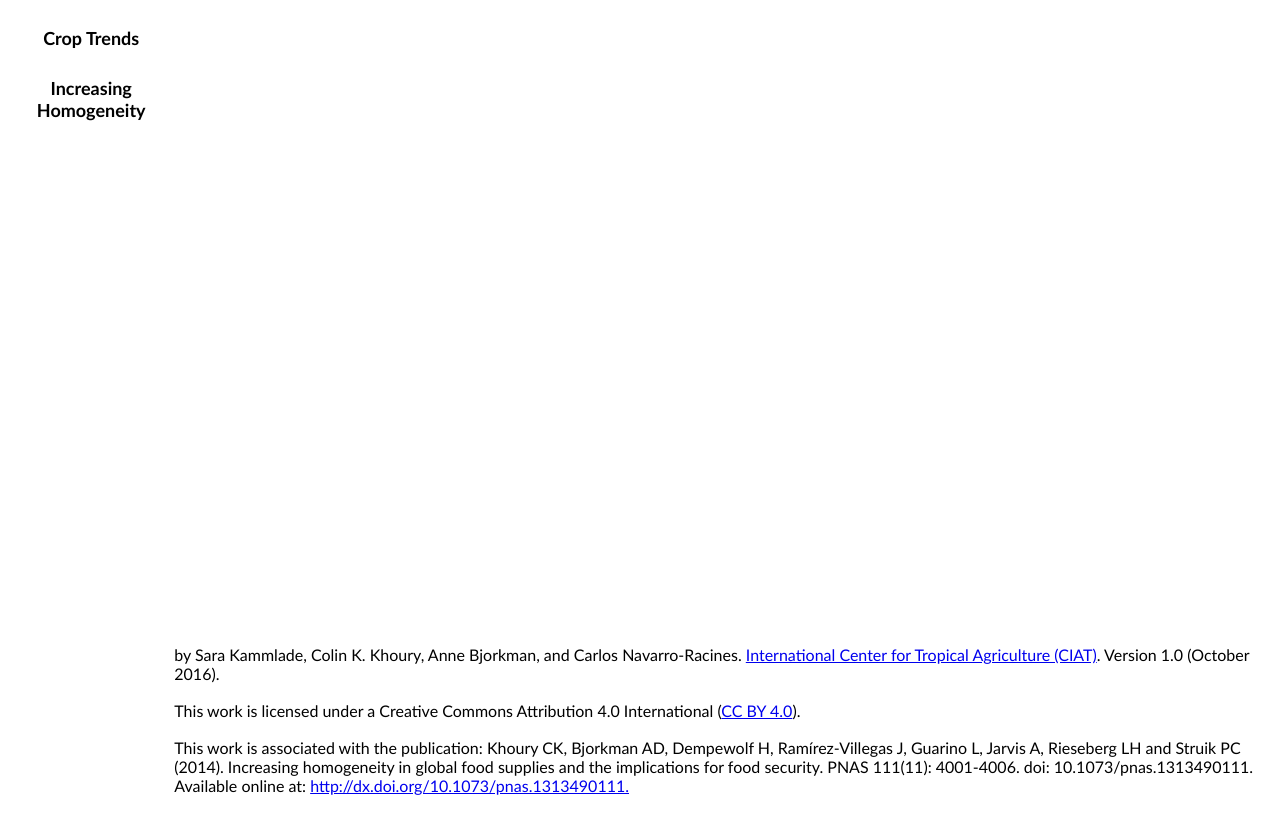
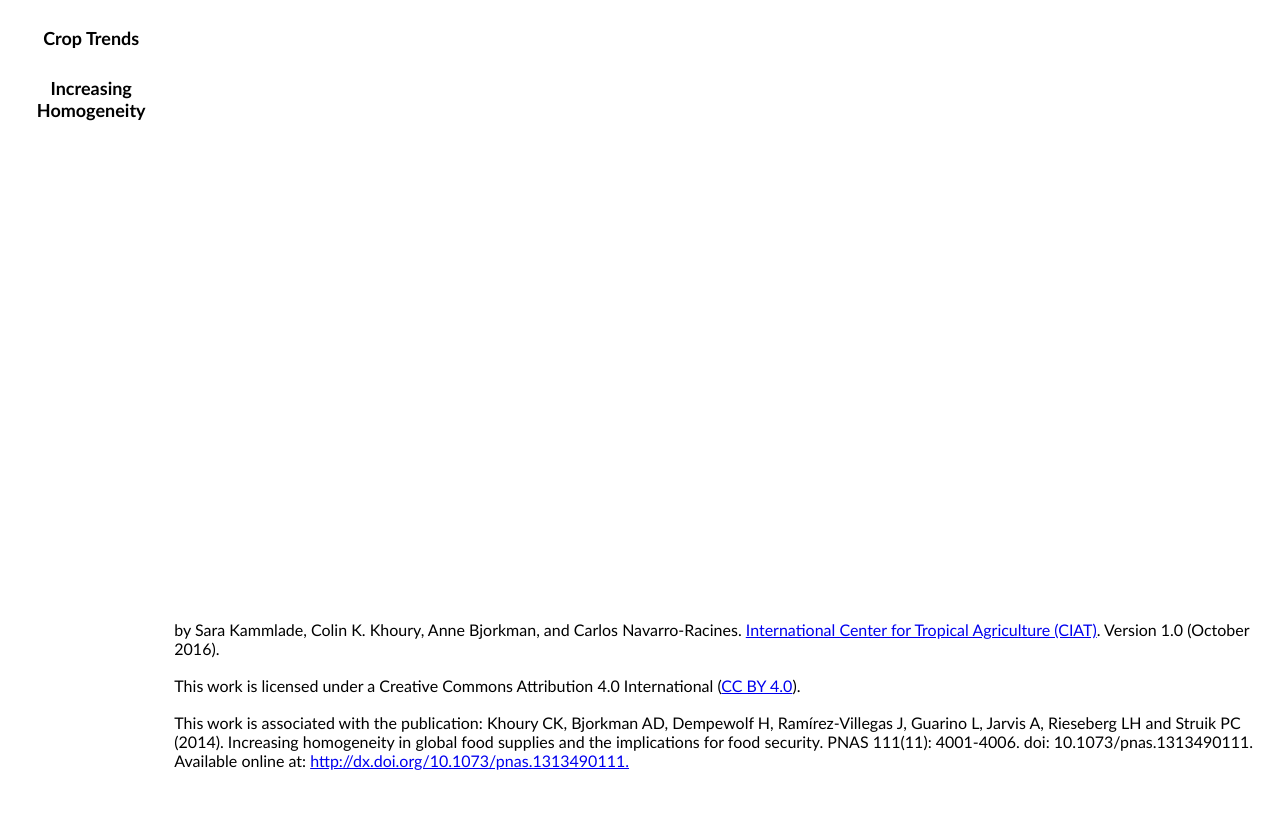
Before and after one commit to stevensotelo/skammlade.github.io, a Jekyll site: the page projects/tableau/pagination/Story3_Map.html, which Jekyll copies as it is, in a window 1280 px wide and 1160 px high. Shown: the part 339-1160 px from the top of the window. Built offline with Jekyll 4.4.1, drawn with Linux system fonts in a browser that asks for light colours.

Commit message:
height 775px

```diff
--- a/projects/tableau/pagination/Story3_Map.html
+++ b/projects/tableau/pagination/Story3_Map.html
@@ -132,7 +132,7 @@ p {
 	<title></title>
 </head>
 <body>
-	<div class='tableauPlaceholder' id='viz1479317310745' style="margin-left:13%;padding:1px 16px;height:800px;">
+	<div class='tableauPlaceholder' id='viz1479317310745' style="margin-left:13%;padding:1px 16px;height:775px;">
 		<noscript><a href='#'><img alt='The Changing Global Diet ' src='https:&#47;&#47;public.tableau.com&#47;static&#47;images&#47;St&#47;Story3_Map&#47;3_Map&#47;1_rss.png' style='border: none'></a></noscript><object class='tableauViz' style='display:none;'>
 			<param name='host_url' value='https%3A%2F%2Fpublic.tableau.com%2F'>
 			 <param name='site_root' value=''>
```
